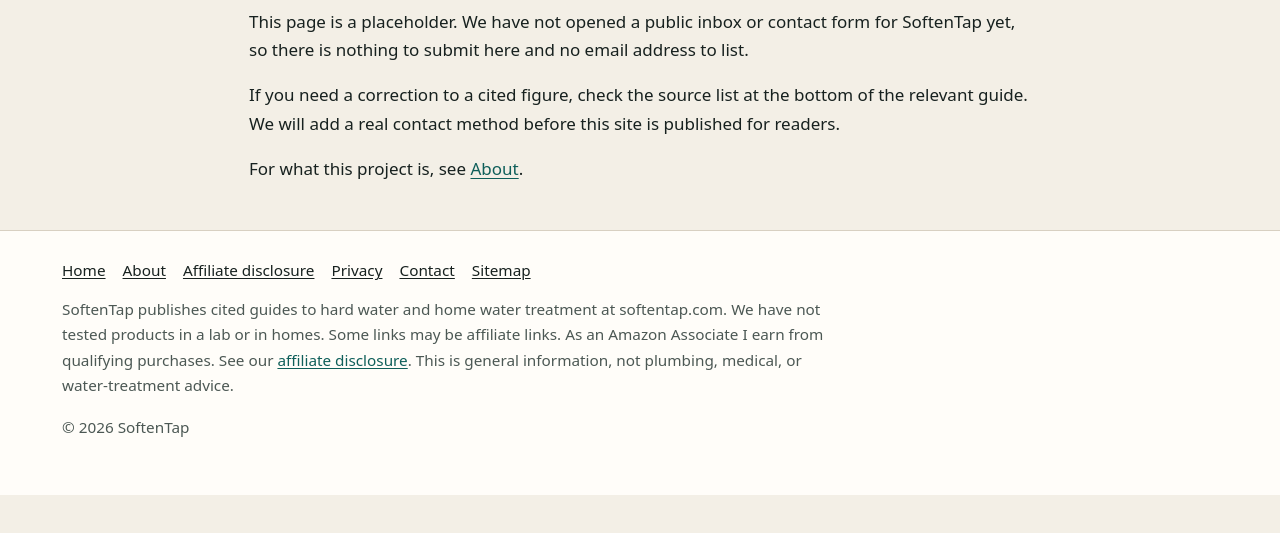
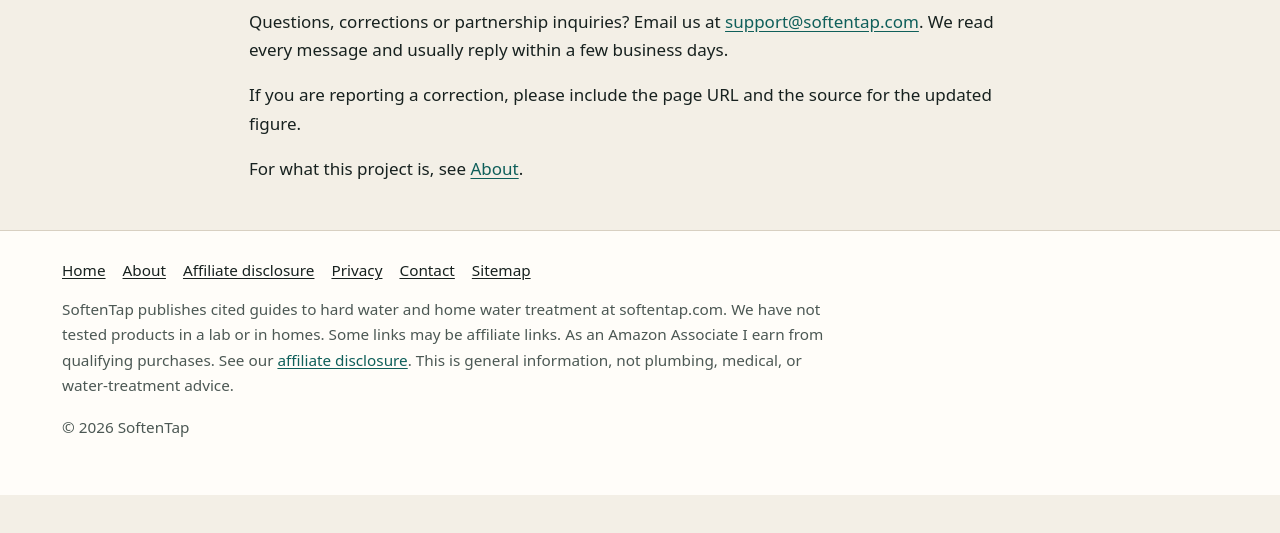
Before and after one commit to divinestein/softentap, a plain HTML site: page contact.html in a window 1280 px wide. Shown: the part 185-718 px from the top of the page. Drawn offline with Linux system fonts and the light colour scheme.

Commit message:
Add support@softentap.com contact email

```diff
--- a/contact.html
+++ b/contact.html
@@ -4,17 +4,17 @@
   <meta charset="utf-8">
   <meta name="viewport" content="width=device-width, initial-scale=1">
   <title>Contact | SoftenTap</title>
-  <meta name="description" content="Contact for SoftenTap is a placeholder for now. A public inbox has not been opened for this site yet.">
+  <meta name="description" content="Contact SoftenTap with questions, corrections or partnership inquiries at support@softentap.com.">
   <link rel="canonical" href="https://softentap.com/contact.html">
   <link rel="icon" href="favicon.svg" type="image/svg+xml">
   <meta property="og:type" content="website">
   <meta property="og:title" content="Contact | SoftenTap">
-  <meta property="og:description" content="Contact for SoftenTap is a placeholder for now. A public inbox has not been opened for this site yet.">
+  <meta property="og:description" content="Contact SoftenTap with questions, corrections or partnership inquiries at support@softentap.com.">
   <meta property="og:url" content="https://softentap.com/contact.html">
   <meta property="og:site_name" content="SoftenTap">
   <meta name="twitter:card" content="summary">
   <meta name="twitter:title" content="Contact | SoftenTap">
-  <meta name="twitter:description" content="Contact for SoftenTap is a placeholder for now. A public inbox has not been opened for this site yet.">
+  <meta name="twitter:description" content="Contact SoftenTap with questions, corrections or partnership inquiries at support@softentap.com.">
   <link rel="stylesheet" href="css/styles.css">
 
 </head>
@@ -39,8 +39,8 @@
     <div class="wrap prose wide">
       <p class="kicker">Contact</p>
       <h1>Contact</h1>
-      <p>This page is a placeholder. We have not opened a public inbox or contact form for SoftenTap yet, so there is nothing to submit here and no email address to list.</p>
-      <p>If you need a correction to a cited figure, check the source list at the bottom of the relevant guide. We will add a real contact method before this site is published for readers.</p>
+      <p>Questions, corrections or partnership inquiries? Email us at <a href="mailto:support@softentap.com">support@softentap.com</a>. We read every message and usually reply within a few business days.</p>
+      <p>If you are reporting a correction, please include the page URL and the source for the updated figure.</p>
       <p>For what this project is, see <a href="about.html">About</a>.</p>
     </div>
   </main>
```
